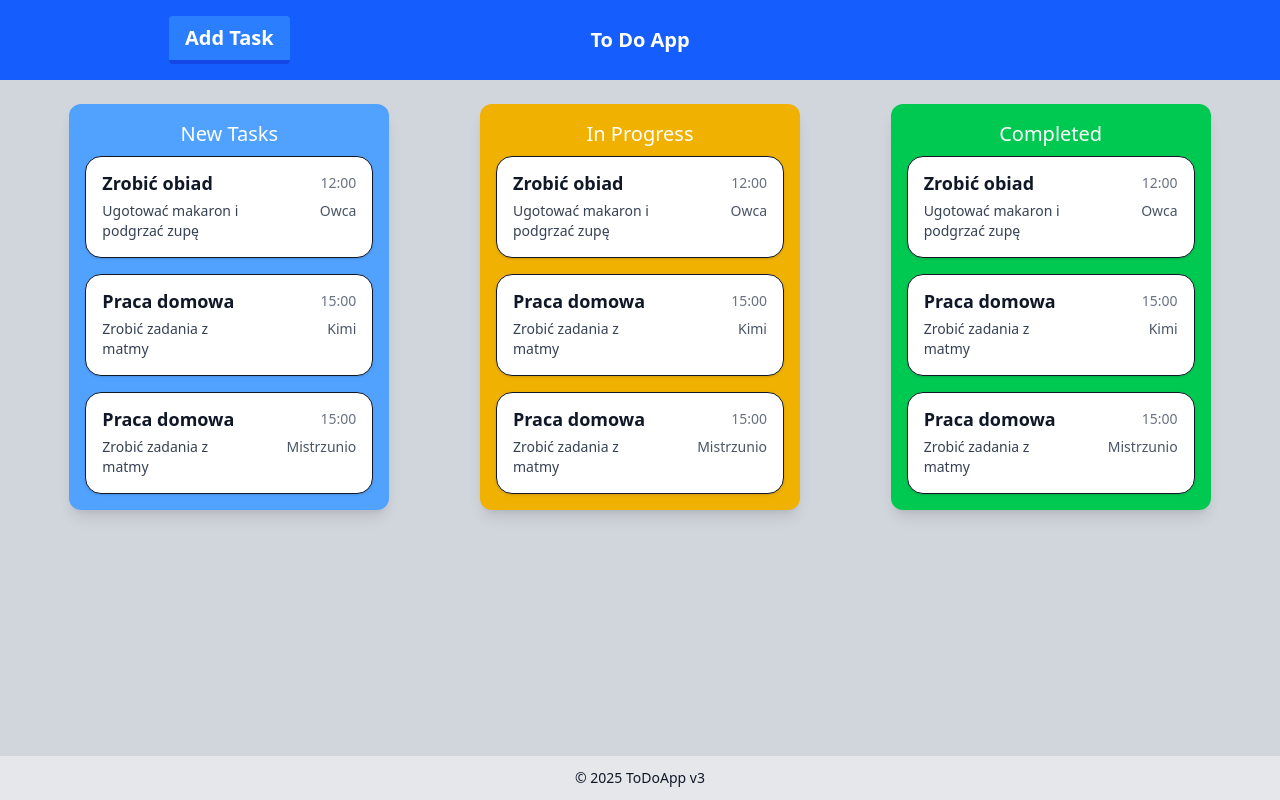
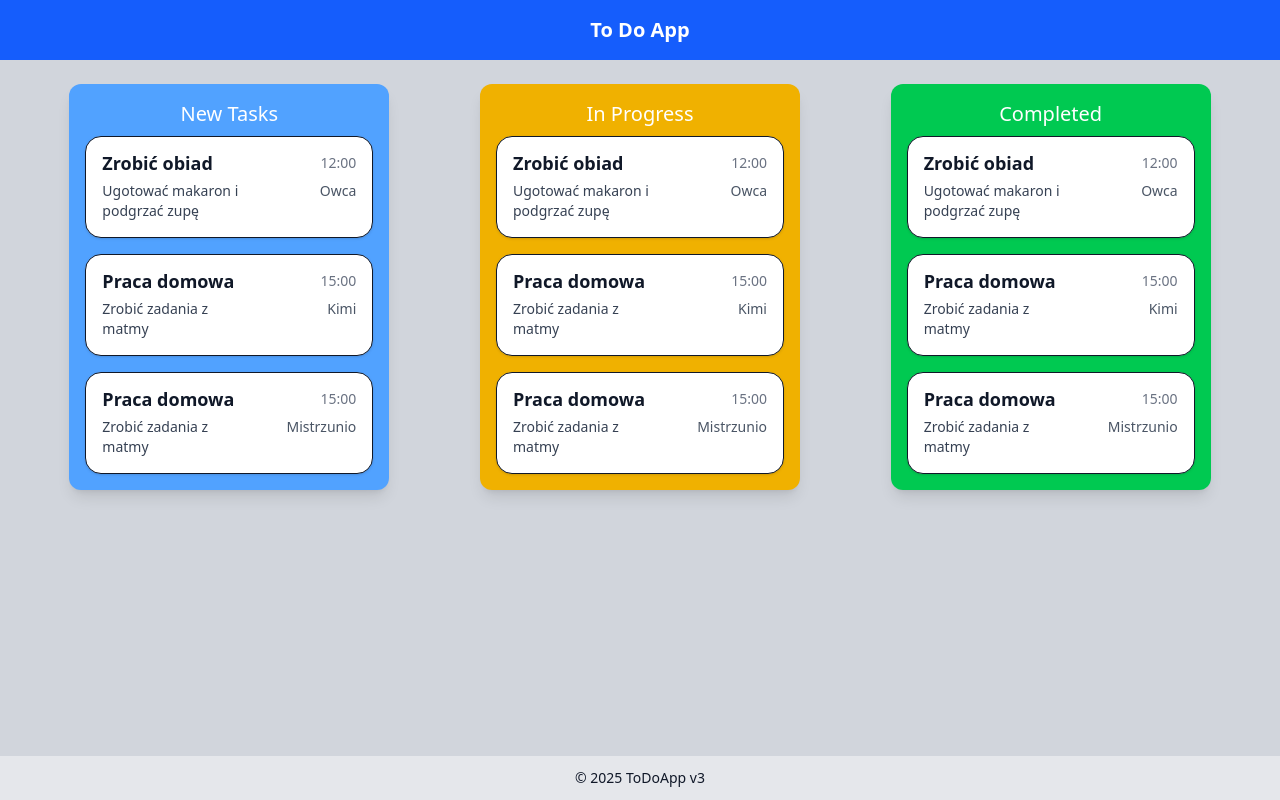
Before and after one commit to Gitros/ToDoApp3v2, a React (Vite) app in the folder To-Do-App-3/: page / in a window 1280 px wide. Built offline with nearby package versions, Linux system fonts and the light colour scheme.

Commit message:
Revert "modal"
This reverts commit 2e7730a17025d6e6deba88de2b77c7a930fde0b2.

```diff
--- a/To-Do-App-3/src/App.tsx
+++ b/To-Do-App-3/src/App.tsx
@@ -1,3 +1,4 @@
+import React from "react";
 import Layout from "./components/Layout";
 import TaskListContainer from "./components/TaskListContainer";
 
--- a/To-Do-App-3/src/components/Layout.tsx
+++ b/To-Do-App-3/src/components/Layout.tsx
@@ -1,55 +1,20 @@
-import { useState, type ReactNode } from "react";
-import Modal from "./Modal";
-import TaskForm from "./TaskForm";
+import type { ReactNode } from "react";
 
 interface LayoutProps {
   children: ReactNode;
 }
 
 const Layout = ({ children }: LayoutProps) => {
-  const [open, setOpen] = useState(false);
-
-  const openModal = (e: React.MouseEvent<HTMLButtonElement>) => {
-    e.preventDefault();
-    setOpen(true);
-  };
-
-  const closeModal = () => setOpen(false);
-
-  const handleCreate = (data: any) => {
-    console.log("Created task:", data);
-    closeModal();
-  };
-
   return (
     <div className="min-h-screen bg-gray-50 text-gray-900 flex flex-col">
-      <header className="bg-blue-600 text-white px-6 py-4 text-xl font-semibold text-center flex items-center">
-        <div className="flex-1">
-          <button
-            onClick={openModal}
-            className="bg-blue-500 hover:bg-blue-400 active:translate-y-[1px]
-  text-white font-bold
-  py-2 px-4
-  border-b-4 border-blue-700 hover:border-blue-500
-  rounded
-  cursor-pointer transition-all duration-150"
-          >
-            Add Task
-          </button>
-        </div>
-        <h1 className="flex-1 text-center font-bold">To Do App</h1>
-
-        <div className="flex-1" />
+      <header className="bg-blue-600 text-white p-4 text-xl font-semibold text-center">
+        To Do App
       </header>
       <main className="flex-1 p-6 bg-gray-300">{children}</main>
 
       <footer className="bg-gray-200 text-center p-3 text-sm">
         &copy; 2025 ToDoApp v3
       </footer>
-
-      <Modal isOpen={open} onClose={closeModal} title="Create a new task">
-        <TaskForm mode="create" onSubmit={handleCreate} onCancel={closeModal} />
-      </Modal>
     </div>
   );
 };
--- a/To-Do-App-3/src/components/Modal.tsx
+++ /dev/null
@@ -1,27 +0,0 @@
-type ModalProps = {
-  isOpen: boolean;
-  onClose: () => void;
-  title?: string;
-  children: React.ReactNode;
-};
-
-const Modal = ({ isOpen, onClose, title, children }: ModalProps) => {
-  if (!isOpen) return null;
-  return (
-    <dialog
-      open
-      onCancel={(e) => {
-        e.preventDefault();
-        onClose();
-      }}
-      className="w-[90vw] max-w-md rounded-2xl p-5 shadow-2xl bg-white"
-      aria-modal="true"
-      aria-label={title ?? "Dialog"}
-    >
-      {title && <h2 className="text-lg font-semibold mb-3">{title}</h2>}
-      {children}
-    </dialog>
-  );
-};
-
-export default Modal;
--- a/To-Do-App-3/src/components/TaskForm.tsx
+++ /dev/null
@@ -1,44 +0,0 @@
-import type { Task } from "./TaskCard";
-
-type TaskFormProps = {
-  mode: "create" | "edit";
-  initial?: Partial<Task>;
-  onSubmit: (data: Task) => void;
-  onCancel: () => void;
-};
-
-const TaskForm = ({ mode, initial, onSubmit, onCancel }: TaskFormProps) => {
-  const submit = (e: React.FormEvent) => {
-    e.preventDefault();
-    onSubmit({
-      id: initial?.id ?? crypto.randomUUID(),
-      title: initial?.title ?? "Sample task",
-      time: initial?.time ?? "12:00",
-      description: initial?.description ?? "Opis",
-      assignee: initial?.assignee ?? "Owca",
-    });
-  };
-
-  return (
-    <form onSubmit={submit} className="space-y-3">
-      {/* You’ll add inputs here later */}
-      <div className="flex justify-end gap-2">
-        <button
-          type="button"
-          onClick={onCancel}
-          className="px-4 py-2 rounded border hover:bg-gray-50 cursor-pointer"
-        >
-          Cancel
-        </button>
-        <button
-          type="submit"
-          className="px-4 py-2 rounded bg-blue-600 text-white hover:bg-blue-700 cursor-pointer"
-        >
-          {mode === "create" ? "Create" : "Save"}
-        </button>
-      </div>
-    </form>
-  );
-};
-
-export default TaskForm;
--- a/To-Do-App-3/src/components/TaskListContainer.tsx
+++ b/To-Do-App-3/src/components/TaskListContainer.tsx
@@ -1,3 +1,4 @@
+import React from "react";
 import TaskList from "./TaskList";
 
 const TaskListContainer = () => {
```
